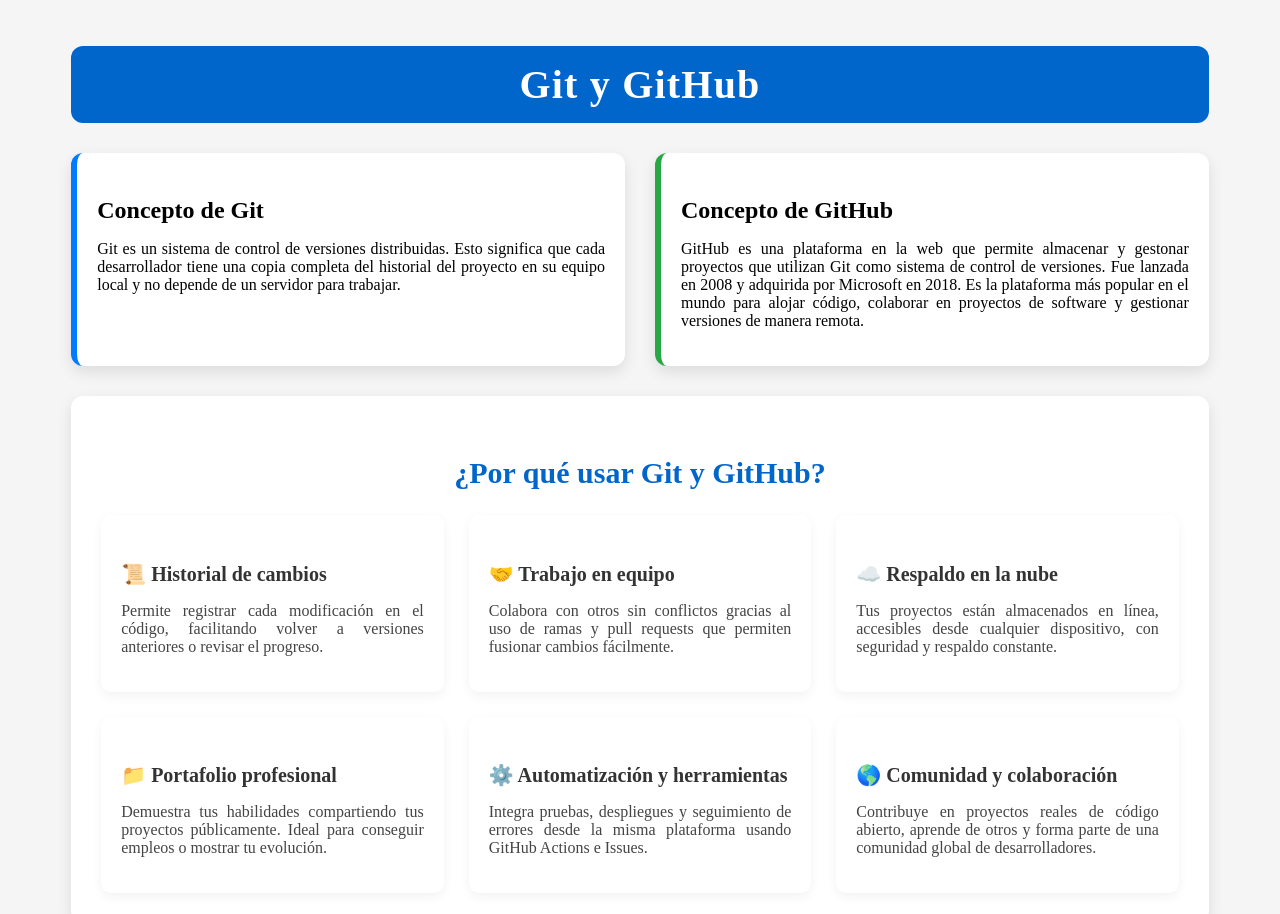
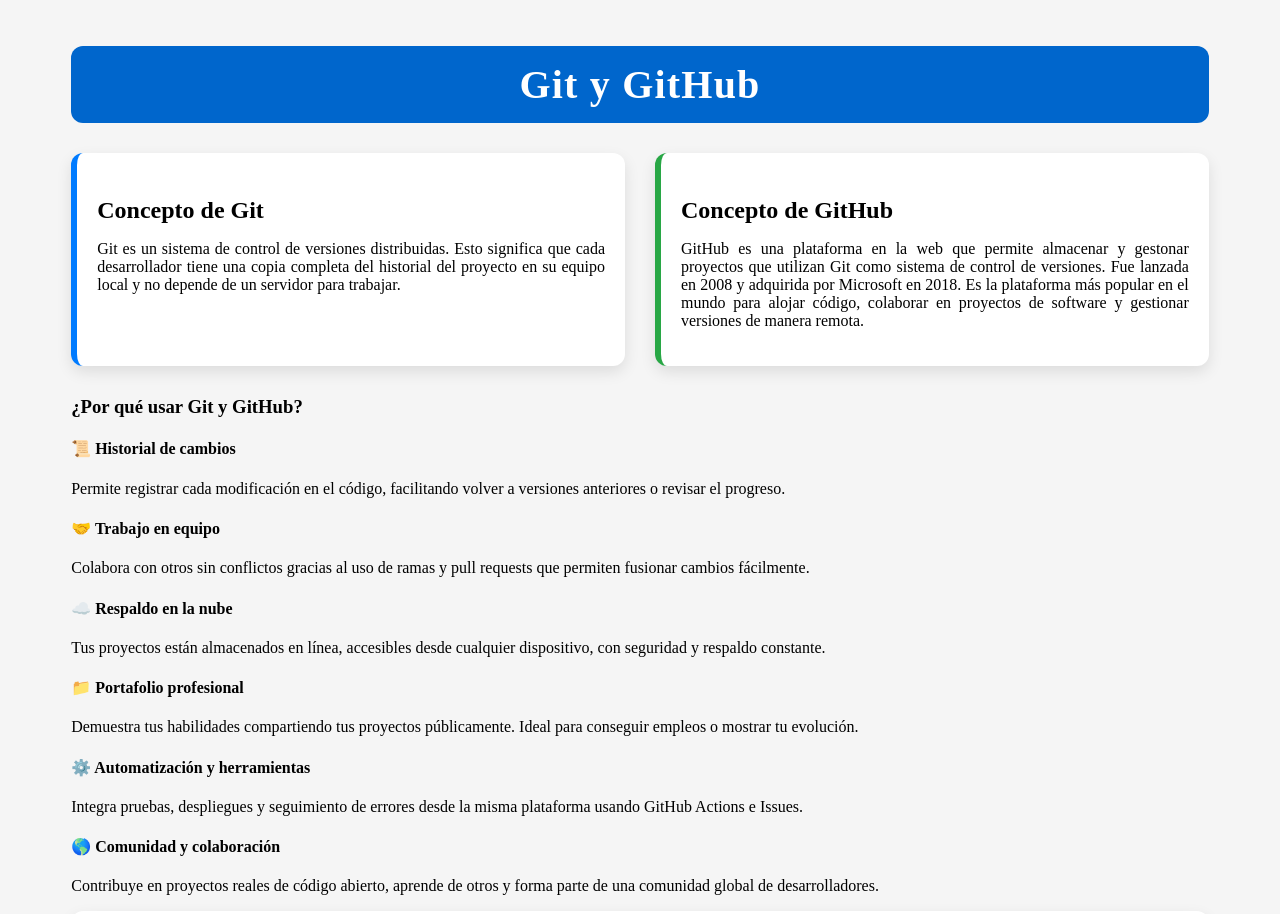
Before and after one commit to MGarcia7783/Ejercicio1, a plain HTML site: page index.html in a window 1280 px wide. Shown: the top 914 px of the page. Drawn offline with Linux system fonts and the light colour scheme.

Commit message:
Revert "Examen con css"
This reverts commit f5702ca65c147c6b4620eeb25eec1c93b4e5421e.

```diff
--- a/css/styles.css
+++ b/css/styles.css
@@ -75,47 +75,3 @@ h2 {
   padding: 12px 15px;
   text-align: left;
 }
-
-.seccion-beneficios {
-  background-color: #ffffff;
-  padding: 30px;
-  margin-bottom: 40px;
-  border-radius: 12px;
-  box-shadow: 0 6px 15px rgba(0, 0, 0, 0.1);
-}
-
-.seccion-beneficios h3 {
-  font-size: 30px;
-  color: #0066cc;
-  margin-bottom: 25px;
-  text-align: center;
-}
-
-.lista-beneficios {
-  display: grid;
-  grid-template-columns: repeat(auto-fit, minmax(260px, 1fr));
-  gap: 25px;
-}
-
-.beneficio {
-  padding: 20px;
-  border-radius: 10px;
-  box-shadow: 0 4px 12px rgba(0, 0, 0, 0.05);
-  transition: transform 0.3s ease;
-}
-
-.beneficio:hover {
-  transform: translateY(-5px);
-}
-
-.beneficio h4 {
-  font-size: 20px;
-  color: #333;
-  margin-bottom: 10px;
-}
-
-.beneficio p {
-  font-size: 16px;
-  color: #444;
-  text-align: justify;
-}
```
